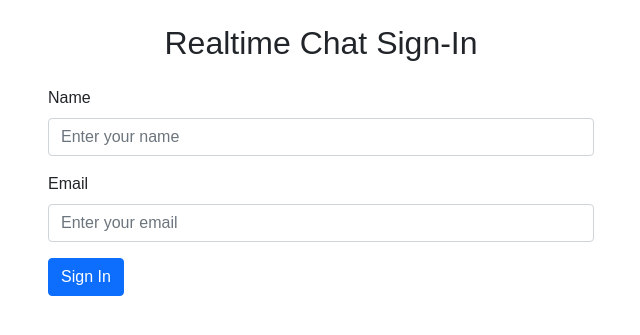
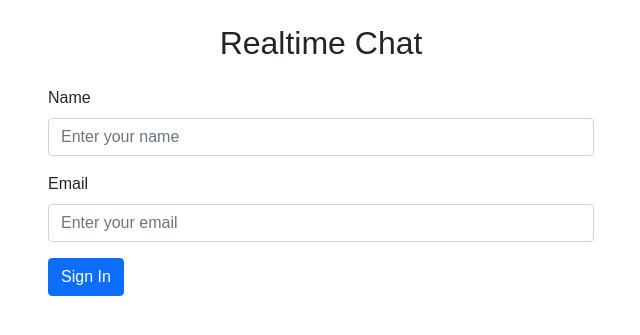
Before and after one commit to STARRED787/Realtime-Chat-Application-using-WebSockets-in-PHP-with-Ratchet, a PHP site: page / in a window 1280 px wide. Shown: the top 335 px of the page, without its empty margins (319-959 px from the left). Run offline with PHP 8.4, Linux system fonts and the light colour scheme; some libraries are stand-ins or nearby versions.

Commit message:
PHP WEBSOCKET

```diff
--- a/index.php
+++ b/index.php
@@ -10,7 +10,7 @@
     <!-- Toastr CSS -->
     <link href="https://cdnjs.cloudflare.com/ajax/libs/toastr.js/latest/toastr.min.css" rel="stylesheet" />
 
-    <title>Realtime Chat Sign-In</title>
+    <title>Realtime Chat</title>
     <style>
         body {
             font-family: Arial, sans-serif;
@@ -19,7 +19,7 @@
 </head>
 
 <body class="container py-4">
-    <h2 class="text-center mb-4">Realtime Chat Sign-In</h2>
+    <h2 class="text-center mb-4">Realtime Chat</h2>
 
     <div class="row justify-content-center">
         <div class="col-md-6">
@@ -64,7 +64,7 @@
             // Validate form fields
             if (!name || !email) {
                 toastr.error("Both Name and Email are required!");
-                playSound('error.mp3'); // Play error sound
+                playSound('audio/error.mp3'); // Play error sound
                 return;
             }
 
@@ -72,13 +72,13 @@
             const emailPattern = /^[^\s@]+@[^\s@]+\.[^\s@]+$/;
             if (!emailPattern.test(email)) {
                 toastr.error("Please enter a valid email!");
-                playSound('error.mp3'); // Play error sound
+                playSound('audio/error.mp3'); // Play error sound
                 return;
             }
 
             // If validation passes
             toastr.success("Sign-Up Successful! Redirecting to chat...");
-            playSound('/audio/success.mp3'); // Play success sound
+            playSound('audio/success.mp3'); // Play success sound
             setTimeout(function () {
                 window.location.href = "chat.php?name=" + encodeURIComponent(name) + "&email=" + encodeURIComponent(email);
             }, 2000);  // Delay before redirecting
```
Also changed, not shown: chat.php (+15 -1 lines), 3 other files.
